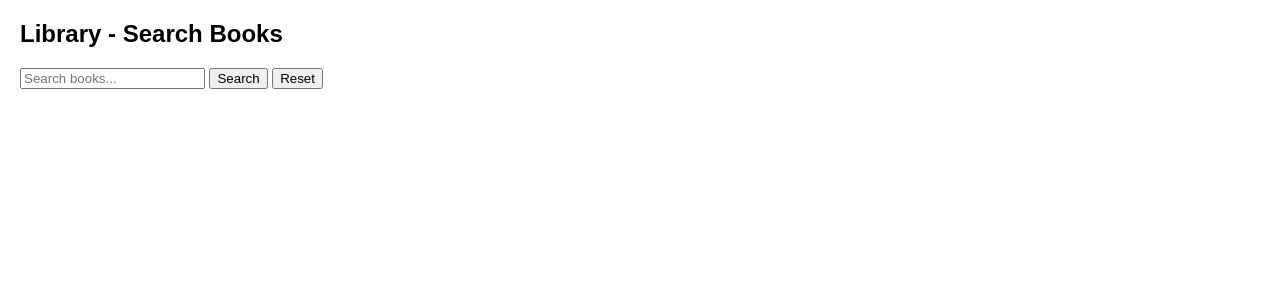
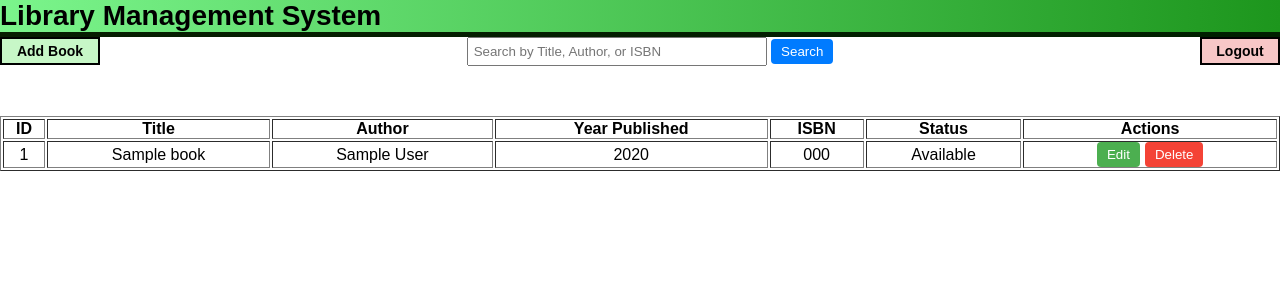
Before and after one commit to STRAT05/CCS112-PreLabExam, a PHP site: page /searchBook.php in a window 1280 px wide. Shown: the top 300 px of the page. Run offline with PHP 8.4, Linux system fonts and the light colour scheme; tables that the repository leaves empty or names only in its code hold one stand-in row (values such as "Sample post"); data that the repository does not hold is empty.

Commit message:
Add files via upload

```diff
--- a/searchBook.php
+++ b/searchBook.php
@@ -4,57 +4,163 @@ if($conn->connect_error){
     die("Connection failed: " . $conn->connect_error);
 }
 
+//handle remove
+if ($_SERVER["REQUEST_METHOD"] == "POST" && isset($_POST["delete_id"])) {
+    $id = intval($_POST["delete_id"]);
+    $conn->query("DELETE FROM Books WHERE id = $id");
+}
 
+// handle Search
 $searchQuery = "";
-if (isset($_GET["query"]) && $_GET["query"] !== "") {
-    $q = $conn->real_escape_string($_GET["query"]);
-    $searchQuery = "WHERE title LIKE '%$q%' OR author LIKE '%$q%'";
-} else {
-    $result = $conn->query("SELECT * FROM Books");
+if ($_SERVER["REQUEST_METHOD"] == "POST" && isset($_POST["search"])) {
+    $searchTerm = $conn->real_escape_string($_POST["search"]);
+    $searchQuery = "WHERE title LIKE '%$searchTerm%' OR
+                    author LIKE '%$searchTerm%' OR
+                    year_published LIKE '%$searchTerm%' OR
+                    isbn LIKE '%$searchTerm%'";
 }
+
+// fetch books from the database
+$sql = "SELECT * FROM Books $searchQuery order by id desc";
+$books = $conn->query($sql);
+
 ?>
 
 <!DOCTYPE html>
-<html>
+<html lang="en">
 <head>
-    <title>Library Search</title>
+    <meta charset="UTF-8">
+    <meta name="viewport" content="width=device-width, initial-scale=1.0">
+    <title>Librarian Page</title>
     <style>
-        body { font-family: Arial, sans-serif; margin: 20px; }
-        table { width: 70%; border-collapse: collapse; margin-top: 20px; }
-        table, th, td { border: 1px solid black; padding: 8px; }
-        th { background: #f2f2f2; }
-    </style>
+        *{
+            box-sizing: border-box;
+            margin: 0;
+            padding: 0;
+        }
+
+        body {
+            font-family: Arial, sans-serif;
+            margin: 0px;
+            background-color: #ffffffff;
+        }
+        #welcome {
+            text-align: left;
+            color: #000000ff;
+            background: linear-gradient(to right, #7bf58cff, #1d961dff);
+            width:100%;
+            font-size: 28px;
+            border-bottom: 5px solid #000000ff;
+            border-image: linear-gradient(to right, #071d01ff, #002000ff) 1;
+        }
+
+        #headMessage {
+            text-decoration: none;
+        }
+
+        .buttons {
+
+            text-align: center;
+
+
+        }
+
+        #logoutBtn {
+            width: 80px;
+            height: 28px;
+            font-size: 14px;
+            font-weight: bold;
+            background-color: #f7c7c7ff;
+            border: 2.5px solid #000000ff;
+            position: relative;
+            float: right;
+        }
+
+        #addBookBtn {
+            width: 100px;
+            height: 28px;
+            font-size: 14px;
+            font-weight: bold;
+            background-color: #c7f7c7ff;
+            border: 2.5px solid #000000ff;
+            position: relative;
+            float: left;
+        }
+
+
+
+
+        </style>
 </head>
+
 <body>
-    <h2>Library - Search Books</h2>
+    <header class="header">
+         <a href ="" id="headMessage"><h1 id="welcome">Library Management System</h1></a>
+                                                        <!-- Logout Button -->
+    <a href="index.php"><button id="logoutBtn"> Logout</button></a>
+                                                        <!-- Add Book -->
+    <a href="addBook.php"><button id="addBookBtn"> Add Book</button></a>
 
-    <!-- Search Form -->
-     <form method="GET">
-        <input type="text" name="query" placeholder="Search books..."
-               value="<?php echo isset($_GET['query']) ? htmlspecialchars($_GET['query']) : ''; ?>">
-        <button type="submit">Search</button>
-        <button type="button" onclick="window.location='index.php'">Reset</button>
+
+    </header>
+                                                        <!-- Search -->
+    <form method="POST" style="text-align:center;">
+        <input type="text" name="search" placeholder="Search by Title, Author, or ISBN" style="width:300px; padding:5px;">
+        <button type="submit" style="padding:5px 10px; border-radius:4px; background:#007bff; color:white; border:none; cursor:pointer;">Search</button>
     </form>
 
-    <?php if (isset($_POST['search'])): ?>
-        <h3>Search Results for "<?php echo $search; ?>"</h3>
-        <?php if ($result->num_rows > 0): ?>
-            <table>
-                <tr>
-                    <th>ID</th><th>Title</th><th>Author</th><th>Status</th>
-                </tr>
-                <?php while ($row = $result->fetch_assoc()): ?>
-                <tr>
-                    <td><?php echo $row['id']; ?></td>
-                    <td><?php echo $row['title']; ?></td>
-                    <td><?php echo $row['author']; ?></td>
-                    <td><?php echo $row['status']; ?></td>
-                </tr>
-                <?php endwhile; ?>
-            </table>
-        <?php else: ?>
-            <p>No books found.</p>
-        <?php endif; ?>
-    <?php endif; ?>
+
+
+
+                                                        <!-- Book table -->
+     <table border="1" style="width:100%; text-align: center; margin-top: 50px;">
+        <tr>
+            <th>ID</th>
+            <th>Title</th>
+            <th>Author</th>
+            <th>Year Published</th>
+            <th>ISBN</th>
+            <th>Status</th>
+            <th>Actions</th>
+        </tr>
+        <?php
+        if ($books->num_rows > 0) {
+            while($row = $books->fetch_assoc()) {
+                echo "<tr>";
+                echo "<td>" . htmlspecialchars($row["id"]) . "</td>";
+                echo "<td>" . htmlspecialchars($row["title"]) . "</td>";
+                echo "<td>" . htmlspecialchars($row["author"]) . "</td>";
+                echo "<td>" . htmlspecialchars($row["year_published"]) . "</td>";
+                echo "<td>" . htmlspecialchars($row["isbn"]) . "</td>";
+                echo "<td>" . htmlspecialchars($row["status"]) . "</td>";
+                echo "<td style='display:flex; gap:5px; justify-content:center;'>
+                                                 <!-- edit form -->
+        <form method='post' action='editBook.php' style='display:inline;'>
+            <input type='hidden' name='edit_id' value='" . $row["id"] . "'>
+            <button type='submit'
+                style='background:#4CAF50; color:white; border:none; padding:5px 10px; border-radius:4px; cursor:pointer;'>
+                Edit
+            </button>
+        </form>
+
+                                                <!-- delete form -->
+        <form method='post' style='display:inline;' onsubmit=\"return confirm('Are you sure you want to delete this book?');\">
+            <input type='hidden' name='delete_id' value='" . $row["id"] . "'>
+            <button type='submit'
+                style='background:#f44336; color:white; border:none; padding:5px 10px; border-radius:4px; cursor:pointer;'>
+                Delete
+            </button>
+        </form>
+      </td>";
+                echo "</tr>";
+            }
+        } else {
+            echo "<tr><td colspan='7'>No books found</td></tr>";
+        }
+        $conn->close();
+        ?>
+          </table>
+
+
 </body>
 </html>
```
